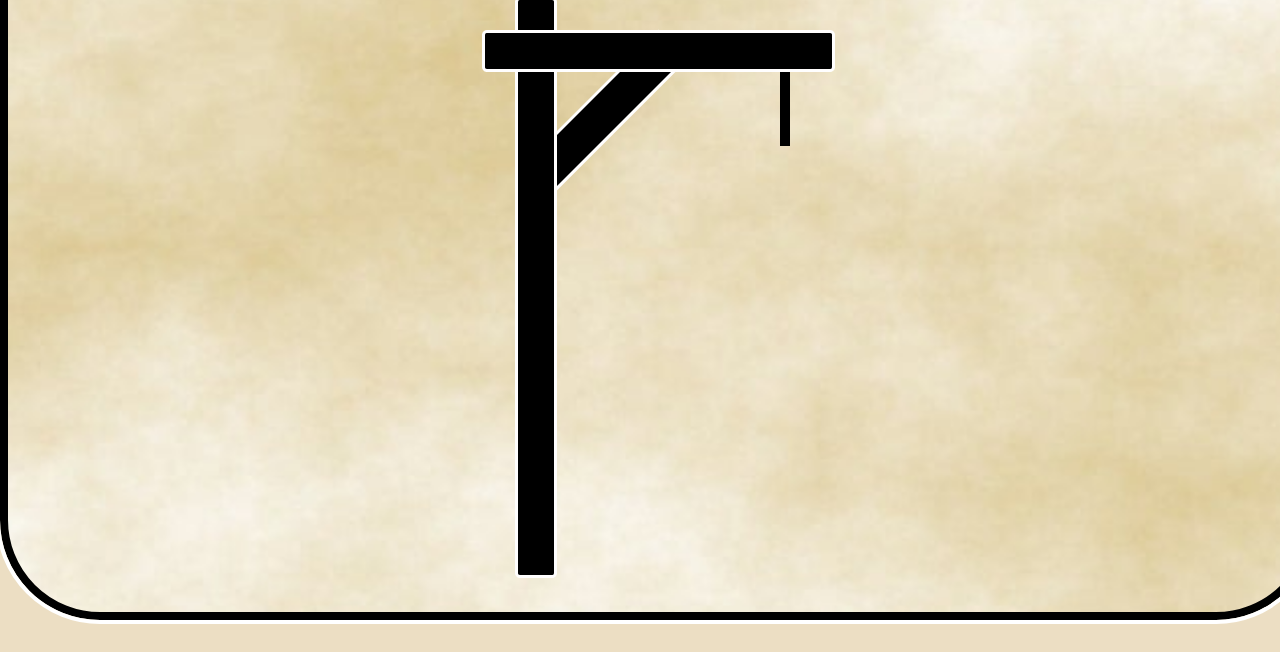
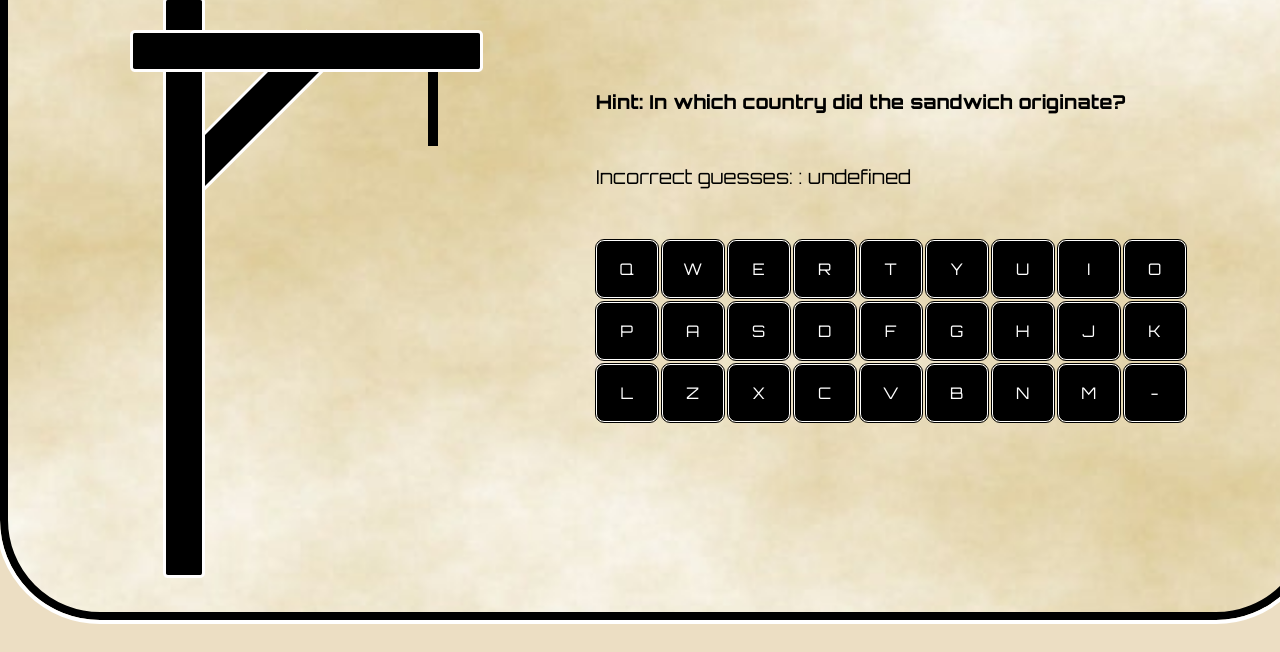
Before and after one commit to SvitlanaG/hangman-game, a website built with webpack: page hangman/src/index.html in a window 1280 px wide. Shown: the part 156-808 px from the top of the page. Built offline with nearby package versions, Linux system fonts and the light colour scheme.

Commit message:
feat: add quiz and keyboard components

```diff
--- a/hangman/src/index.scss
+++ b/hangman/src/index.scss
@@ -5,3 +5,5 @@
 @import "style/base/helpers";
 
 @import "style/components/frame";
+@import "style/components/keyboard";
+@import "style/components/quiz";
--- a/hangman/src/modules/frameComponent.js
+++ b/hangman/src/modules/frameComponent.js
@@ -1,14 +1,18 @@
 import { createElement } from "./helpers";
 import pieceOfPaper from "../assets/images/piece-of-paper.jpg";
 import gallows from "../assets/images/gallows.png";
+import * as Quiz from "./quizComponent";
+import * as Keyboard from "./keyboardComponent";
+import { quizJSON } from "../quizQuestions";
 
 function createComponent() {
+  let randomNumber = Math.floor(Math.random() * 10);
   const frame = createElement("div", [
     "frame",
     "flex",
     "flex-fd-row",
     "flex-fw-wrap",
-    "flex-jc-center",
+    "flex-jc-space-evenly",
   ]);
   frame.style.background = `url(${pieceOfPaper}) no-repeat center / cover`;
   const gallowsPart = createElement("div", [
@@ -31,6 +35,8 @@ function createComponent() {
 
   const quizContainer = createElement("div", []);
   const keyboardContainer = createElement("div", []);
+  const quizSection = Quiz.createComponent(quizJSON[randomNumber]);
+  const keyboardSection = Keyboard.createComponent();
 
   titleContainer.append(title);
   gallowsContainer.append(img);
@@ -38,6 +44,8 @@ function createComponent() {
   gallowsPart.append(gallowsContainer);
   frame.append(gallowsPart);
   quizPart.append(quizContainer);
+  keyboardContainer.append(quizSection);
+  keyboardContainer.append(keyboardSection);
   quizPart.append(keyboardContainer);
   frame.append(quizPart);
   return frame;
--- /dev/null
+++ b/hangman/src/modules/keyboardComponent.js
@@ -0,0 +1,49 @@
+import { createElement } from "./helpers";
+
+function createComponent() {
+  const keysArr = [
+    "Q",
+    "W",
+    "E",
+    "R",
+    "T",
+    "Y",
+    "U",
+    "I",
+    "O",
+    "P",
+    "A",
+    "S",
+    "D",
+    "F",
+    "G",
+    "H",
+    "J",
+    "K",
+    "L",
+    "Z",
+    "X",
+    "C",
+    "V",
+    "B",
+    "N",
+    "M",
+    "-",
+  ];
+  const keyboard = createElement("div", ["keyboard"]);
+
+  keysArr.forEach((key) => {
+    const keyBtn = createElement("div", [
+      "key",
+      "flex",
+      "flex-jc-center",
+      "flex-ai-center",
+    ]);
+    keyBtn.textContent = key;
+    keyboard.append(keyBtn);
+  });
+
+  return keyboard;
+}
+
+export { createComponent };
--- /dev/null
+++ b/hangman/src/modules/quizComponent.js
@@ -0,0 +1,22 @@
+import { createElement } from "./helpers";
+
+function createComponent(quizQuestion) {
+  const quiz = createElement("div", ["quiz"]);
+  const quizWordContainer = createElement("div", ["quiz-word"]);
+
+  const hint = createElement("h2", ["hint", "flex", "flex-fw-wrap"]);
+  hint.textContent = "Hint: " + quizQuestion.question;
+  const incorrectGuesses = createElement("p", ["hint"]);
+  incorrectGuesses.textContent = "Incorrect guesses: : " + counter();
+
+  quiz.append(quizWordContainer);
+  quiz.append(hint);
+  quiz.append(incorrectGuesses);
+  return quiz;
+}
+
+function counter() {
+  return;
+}
+
+export { createComponent };
--- /dev/null
+++ b/hangman/src/quizQuestions.js
@@ -0,0 +1,47 @@
+export const quizJSON = [
+  {
+    question: "What is the main ingredient in guacamole?",
+    answer: "Avocado",
+  },
+  {
+    question:
+      "Which Italian dish features thin sheets of pasta layered with cheese and meat sauce?",
+    answer: "Lasagna",
+  },
+  {
+    question: "What type of seafood is often used in traditional paella?",
+    answer: "Shrimp",
+  },
+  {
+    question: "In which country did the sandwich originate?",
+    answer: "England",
+  },
+  {
+    question:
+      "Which fruit is known as the 'king of fruits' and has a distinctive smell?",
+    answer: "Durian",
+  },
+  {
+    question: "Which type of cheese is often used in traditional Greek salads?",
+    answer: "Feta",
+  },
+  {
+    question: "In which country did the dish known as 'sushi' originate?",
+    answer: "Japan",
+  },
+  {
+    question:
+      "What is the name of the Korean dish made with fermented vegetables, typically cabbage or radishes?",
+    answer: "Kimchi",
+  },
+  {
+    question:
+      "What is the traditional Middle Eastern dip made from mashed chickpeas, tahini, lemon juice, and garlic?",
+    answer: "Hummus",
+  },
+  {
+    question:
+      "What is the name of the Mexican dish that consists of a rolled tortilla filled with meat, beans, and cheese?",
+    answer: "Burrito",
+  },
+];
--- a/hangman/src/style/base/_helpers.scss
+++ b/hangman/src/style/base/_helpers.scss
@@ -16,8 +16,8 @@
   &-jc-start {
     justify-content: flex-start;
   }
-  &-jc-space-between {
-    justify-content: space-between;
+  &-jc-space-evenly {
+    justify-content: space-evenly;
   }
   &-ai-center {
     align-items: center;
--- /dev/null
+++ b/hangman/src/style/components/_keyboard.scss
@@ -0,0 +1,16 @@
+.keyboard {
+  display: grid;
+  grid-template-columns: repeat(9, 1fr);
+  gap: 4px;
+
+  .key {
+    width: 60px;
+    height: 56px;
+    outline: 1px solid #000000;
+    border: 1px solid #ffffff;
+    background-color: #000000;
+    color: #ffffff;
+    border-radius: 8px;
+    cursor: pointer;
+  }
+}
--- /dev/null
+++ b/hangman/src/style/components/_quiz.scss
@@ -0,0 +1,5 @@
+.hint {
+  max-width: 600px;
+  padding-bottom: 32px;
+  font-size: larger;
+}
```
